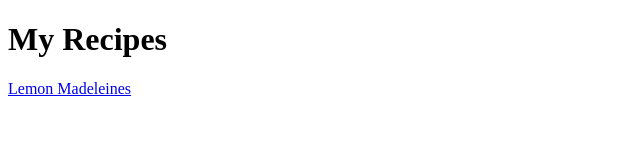
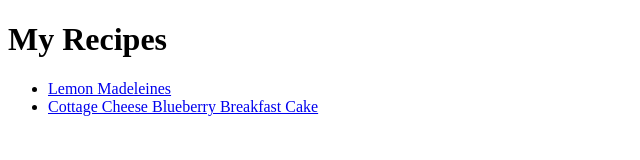
Before and after one commit to iGodrofest/odin-recipes, a plain HTML site: page index.html in a window 1280 px wide. Shown: the whole page, without its empty margins (0-640 px from the left). Drawn offline with Linux system fonts and the light colour scheme.

Commit message:
Add new recipe to the list

```diff
--- a/index.html
+++ b/index.html
@@ -7,6 +7,10 @@
 
     <body>
         <h1>My Recipes</h1>
-        <a href="recipes/lemon_madeleines.html">Lemon Madeleines</a>
+        <ul>
+            <li><a href="recipes/lemon_madeleines.html">Lemon Madeleines</a></li>
+            <li><a href="recipes/cottage_chesse_blueberry_breakfast_cake.hmtl">Cottage Cheese Blueberry Breakfast Cake</a></li>
+
+        </ul>
     </body>
 </html>
```
